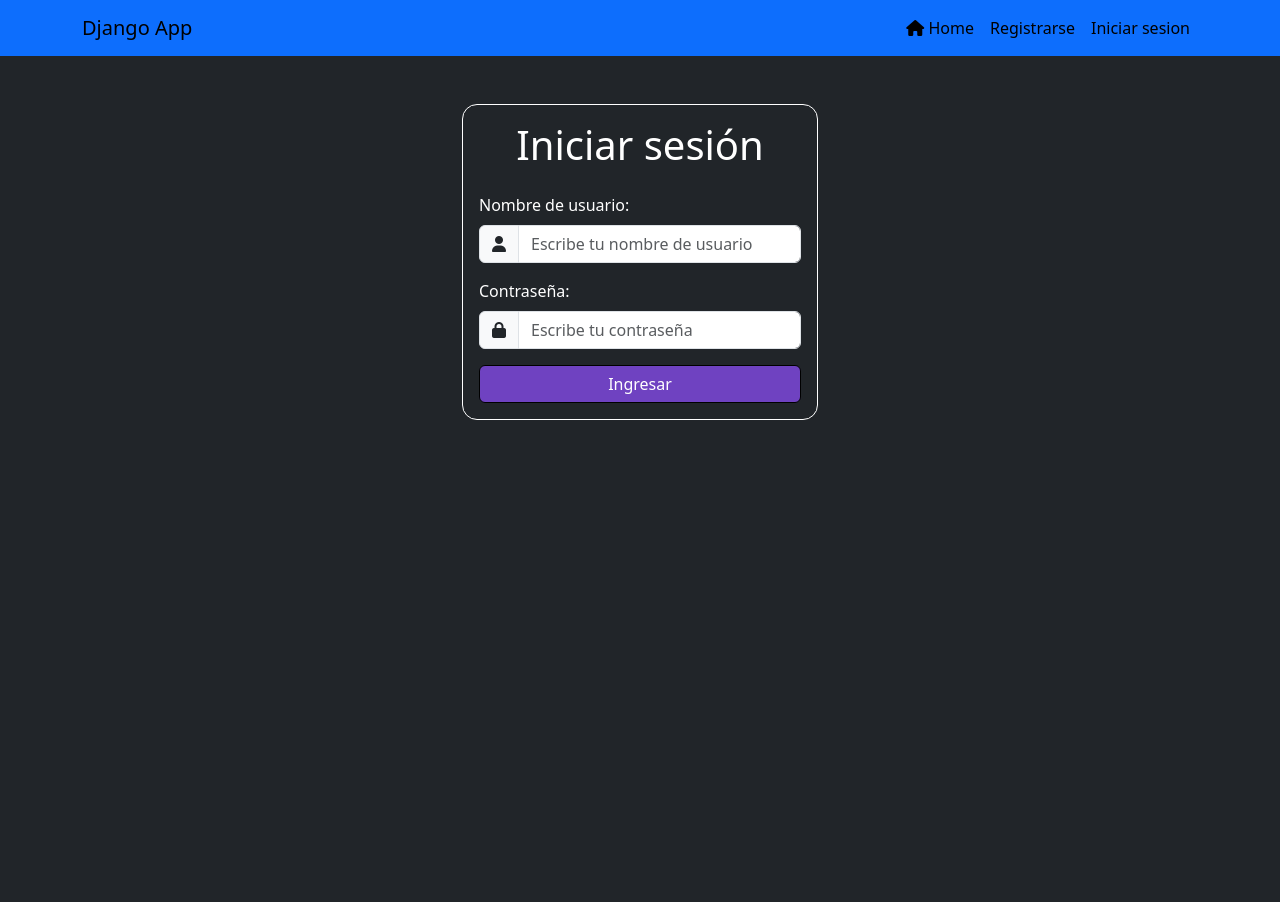
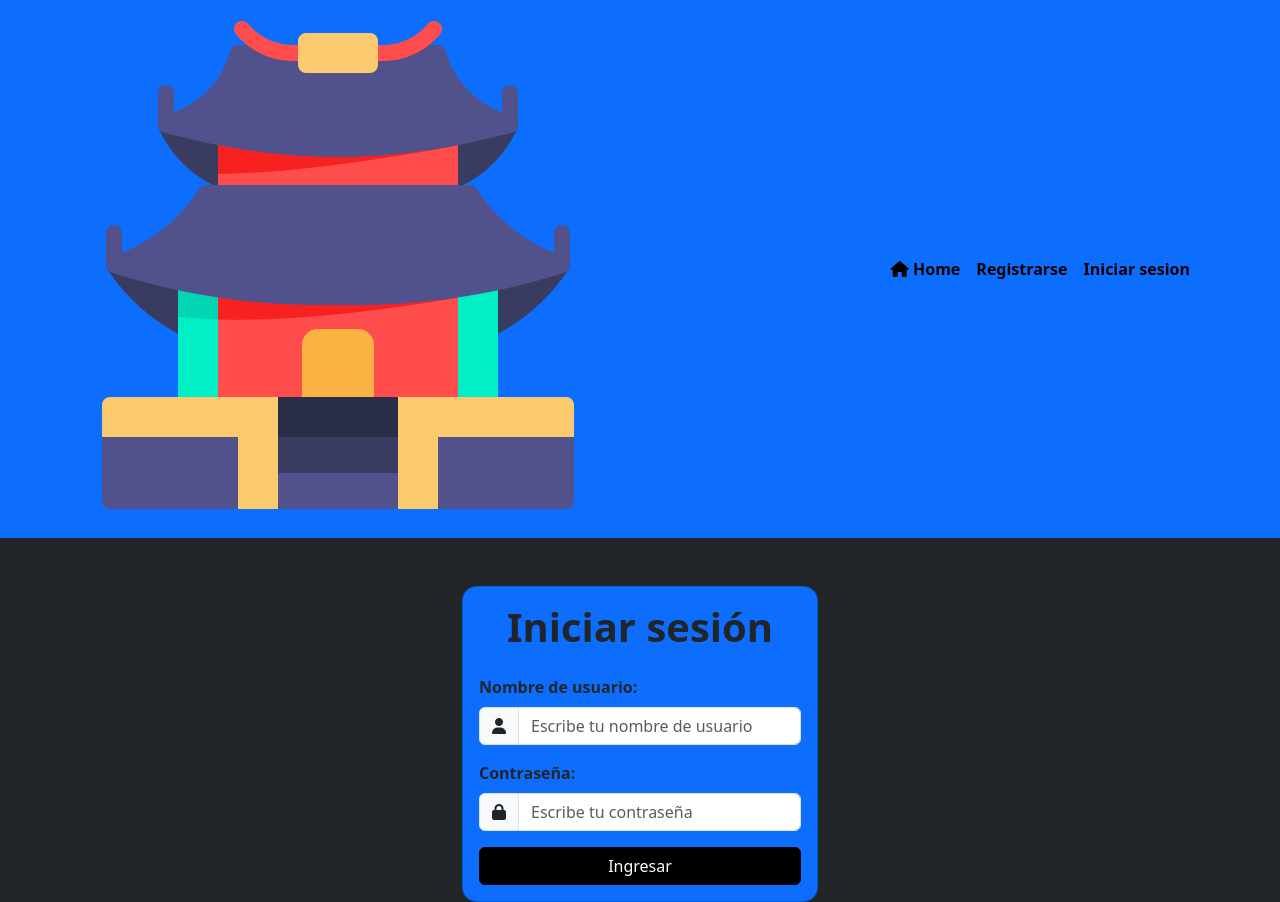
Before and after one commit to Shadowkirito123/django-crud, a Django app: page /signin/ in a window 1280 px wide. Before the commit the page ends 420 px from the top, so only its background shows below. Run offline with Django 5.2, Linux system fonts and the light colour scheme; some libraries are stand-ins or nearby versions.

Commit message:
cambios de estilo al inicio de sesion cambio de estilo al menu(usuario)(intento de colocar un logo en el menu <fallido>)

```diff
--- a/tasks/templates/base.html
+++ b/tasks/templates/base.html
@@ -1,4 +1,4 @@
-
+{% load static %}
 <!DOCTYPE html>
 <html lang="en">
 <head>
@@ -13,7 +13,8 @@
     <nav class="navbar navbar-expand-lg" style="background-color: #0d6efd;" data-bs-theme="dark">
         <div class="container">
 
-          <a class="navbar-brand" style="color: black;" href="/">Django App</a>
+          <a class="navbar-brand" style="color: black;" href="/"><img src="{% static 'djangoscrud/static/img/templo.png' %}" alt="Mi Imagen">
+          </a>
 
           <button class="navbar-toggler" type="button" data-bs-toggle="collapse" data-bs-target="#navbarNavDropdown" aria-controls="navbarNavDropdown" aria-expanded="false" aria-label="Toggle navigation">
             <span class="navbar-toggler-icon"></span>
@@ -21,40 +22,40 @@
           <div class="collapse navbar-collapse" id="navbarNavDropdown">
             <ul class="navbar-nav ms-auto">
                 <li class="nav-item">
-                    <a class="nav-link" style="color: black;" href="/"><i class="fas fa-home"></i> Home</a>
+                    <a class="nav-link " style="color: black;" href="/"><i class="fas fa-home"></i><strong> Home</strong></a>
                 </li>
 
                 {% if user.is_authenticated %}
                 <li class="nav-item">
-                    <a class="nav-link" style="color: black;" href="/createtask"><i class="fas fa-plus"></i> Crear publicacion</a>
+                    <a class="nav-link" style="color: black;" href="/createtask"><i class="fas fa-plus"></i><strong> Crear publicacion</strong></a>
                 </li>
 
                 <li class="nav-item">
-                    <a class="nav-link" style="color: black;" href="/tasks"><i class="fas fa-tasks"></i> Tareas</a>
+                    <a class="nav-link" style="color: black;" href="/tasks"><i class="fas fa-tasks"></i><strong> Tareas</strong></a>
                 </li>
 
                 <li class="nav-item">
-                    <a class="nav-link" style="color: black;" href="{% url 'task_complete' %}"><i class="fas fa-check"></i> Tareas completadas</a>
+                    <a class="nav-link" style="color: black;" href="{% url 'task_complete' %}"><i class="fas fa-check"></i><strong> Tareas completadas</strong></a>
                 </li>
 
                 <li class="nav-item">
-                    <a class="nav-link" style="color: black;" href="/logout"><i class="fas fa-sign-out-alt"></i> Salir</a>
+                    <a class="nav-link" style="color: black;" href="/logout"><i class="fas fa-sign-out-alt"></i><strong> Salir</strong></a>
                 </li>
 
                 <li class="nav-item">
-                    <a class="nav-link" style="background-color: white; color: black; border-radius: 15px" href="{% url 'usuario' user.id %}">
-                        <strong>Usuario:</strong> {{user.username}} <i class="fa-solid fa-hand-pointer"></i>
+                    <a class="nav-link" style="background-color: black; color: white; border-radius: 15px" href="{% url 'usuario' user.id %}">
+                        <strong>Usuario:</strong> {{user.username}} <i class="fa-regular fa-hand-pointer"></i>
                     </a>
                 </li>
 
 
                 {% else %}
                 <li class="nav-item">
-                    <a class="nav-link" style="color: black;" href="/signup"> Registrarse</a>
+                    <a class="nav-link" style="color: black;" href="/signup"> <strong>Registrarse</strong></a>
                  </li>
 
                  <li class="nav-item">
-                    <a class="nav-link" style="color: black;" href="/signin">Iniciar sesion</a>
+                    <a class="nav-link" style="color: black;" href="/signin"><strong>Iniciar sesion</strong></a>
                  </li>
                 {% endif %}
 
--- a/tasks/templates/home.html
+++ b/tasks/templates/home.html
@@ -17,7 +17,7 @@
                     <h2 class="text-center"><i class="fas fa-user-plus"></i> ¿Nuevo por aquí?</h2>
                     <p class="text-center"><i class="fas fa-info-circle text-danger"></i> Para comenzar, primero registrate Luego, iniciar sesión.</p>
                     <div class="text-center">
-                        <a class="btn btn-primary" href="/signup/"  style='background-color: #6f42c1; border-color: black;' >
+                        <a class="btn btn-primary" href="/signup/"  style='background-color: black; border-color: black;' >
                             <i class="fas fa-user-plus"></i> Registrarse
                         </a>
                     </div>
@@ -29,7 +29,7 @@
                     <p class="text-center"><i class="fas fa-info-circle text-danger"></i> Si ya tienes una cuenta, simplemente inicia sesión para continuar.</p>
                     <div class="text-center">
 
-                        <a class="btn btn-primary" href="/signin/"  style='background-color: #6f42c1; border-color: black;'>
+                        <a class="btn btn-primary" href="/signin/"  style='background-color: black; border-color: black;'>
                             <i class="fas fa-sign-in-alt"></i> Iniciar sesión
                         </a>
                     </div>
--- a/tasks/templates/signin.html
+++ b/tasks/templates/signin.html
@@ -5,7 +5,7 @@
     <main class="container">
         <div class="row justify-content-center">
             <section class="col-md-4 mt-5">
-            <form action="" method="POST" class="card card-body bg-dark text-white border-white" style="border-radius: 15px;">
+            <form action="" method="POST" class="card card-body  text-blackborder-black" style=" background-color:#0d6efd; border-radius: 15px;">
                     {% if error %}
                     <div id="errorAlert" class="alert alert-danger" role="alert">
                     <i class="fas fa-times"></i> {{ error }}
@@ -13,10 +13,10 @@
                     {% endif %}
                     {% csrf_token %}
 
-                    <h1 class="text-center mb-4">Iniciar sesión</h1>
+                    <h1 class="text-center mb-4"><strong>Iniciar sesión</strong></h1>
 
                     <div class="mb-3">
-                        <label for="username" class="form-label">Nombre de usuario:</label>
+                        <label for="username" class="form-label"><strong>Nombre de usuario:</strong></label>
                         <div class="input-group">
                             <span class="input-group-text"><i class="fas fa-user"></i></span>
                             <input type="text" name="username" id="username" class="form-control" placeholder="Escribe tu nombre de usuario" required>
@@ -24,14 +24,14 @@
                     </div>
 
                     <div class="mb-3">
-                        <label for="password" class="form-label">Contraseña:</label>
+                        <label for="password" class="form-label"><strong>Contraseña:</strong></label>
                         <div class="input-group">
                             <span class="input-group-text"><i class="fas fa-lock"></i></span>
                             <input type="password" name="password" id="password" class="form-control" placeholder="Escribe tu contraseña" required>
                         </div>
                     </div>
 
-                    <button class="btn btn-primary w-100" style='background-color: #6f42c1; border-color: black;'>
+                    <button class="btn btn-primary w-100" style='background-color: black; border-color: black;'>
                         Ingresar
                     </button>
                 </form>
```
Also changed, not shown: djangocrud/urls.py (line endings or trailing spaces), static/img/templo.png (added).
